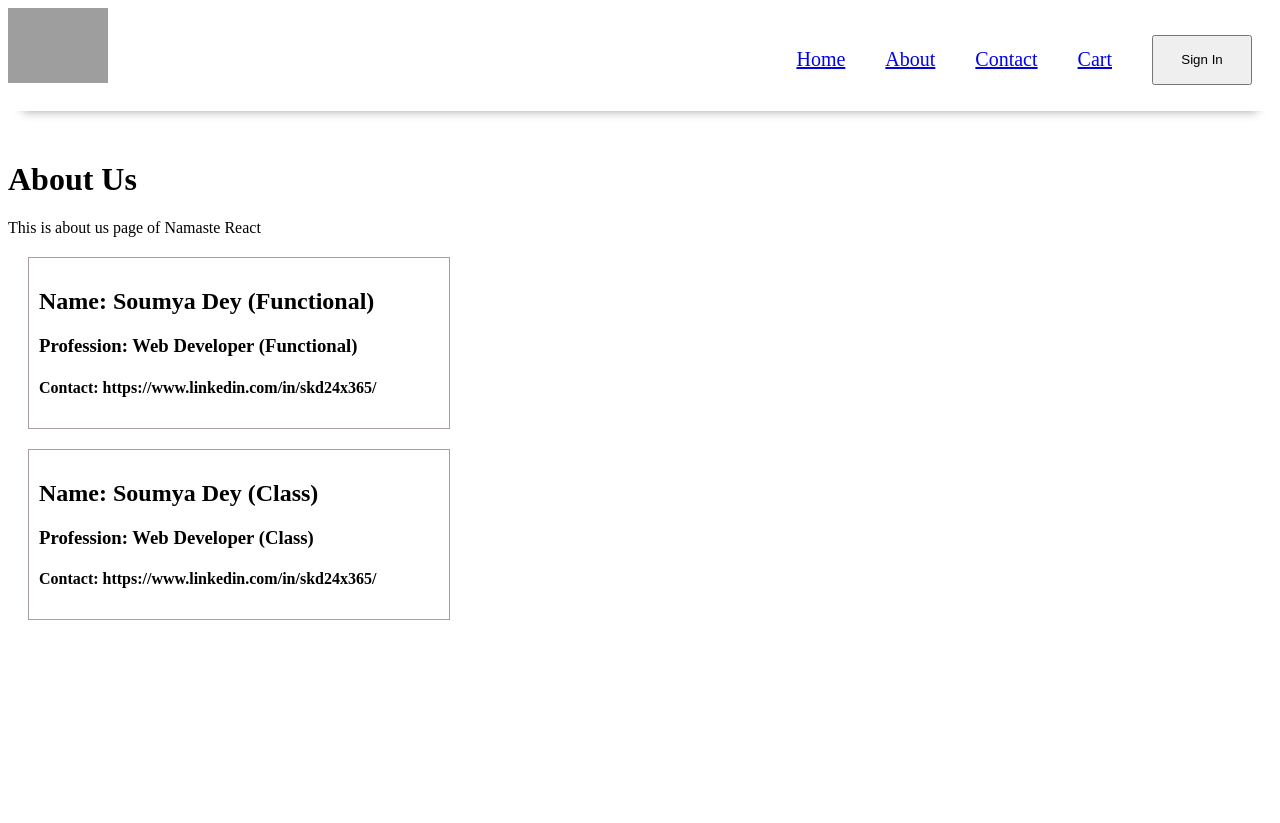
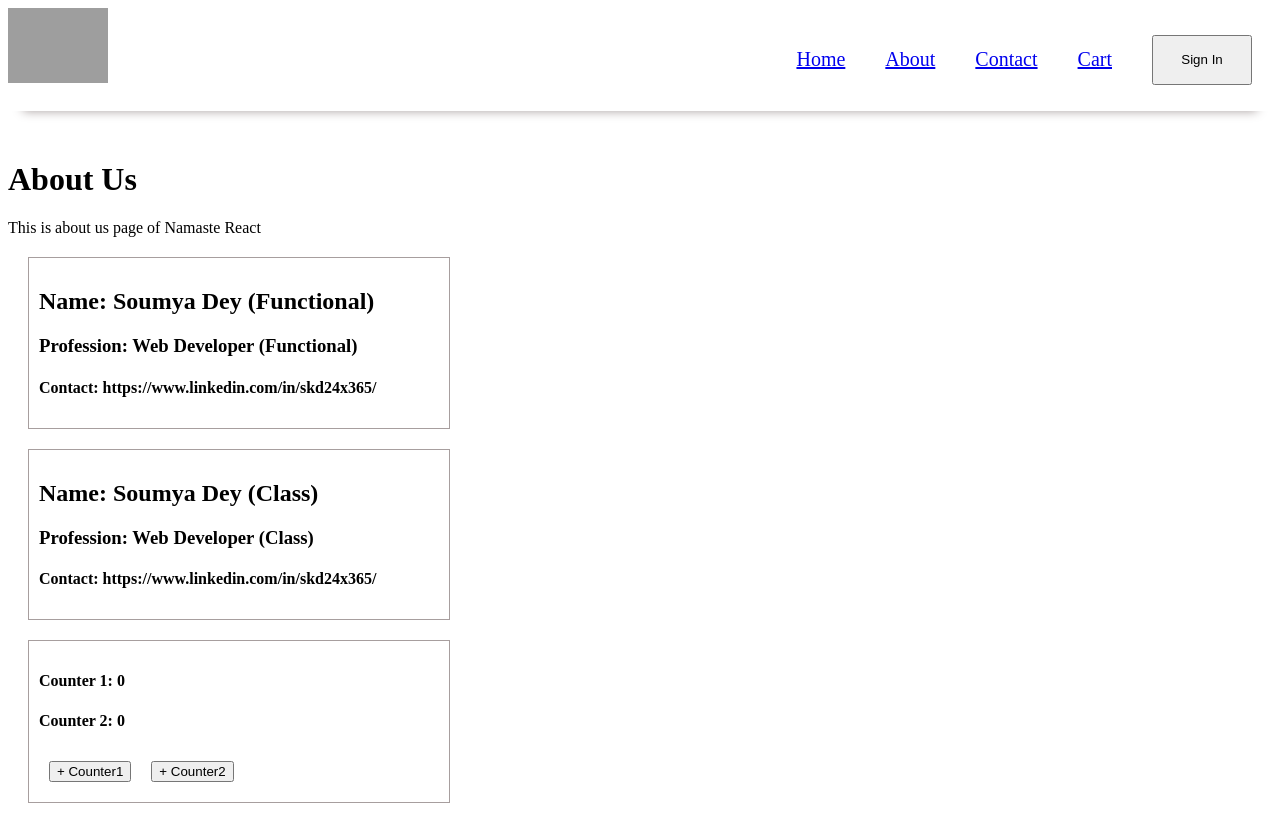
Before and after one commit to SoumyaDey1994/Foodify, a React (Vite) app: page /about in a window 1280 px wide. Before the commit the page ends 800 px from the top, so only its background shows below. Built offline with nearby package versions, Linux system fonts and the light colour scheme; grey boxes are pictures that could not be loaded.

Commit message:
Intro to setState in class component

```diff
--- a/src/components/RestaurantMenu.js
+++ b/src/components/RestaurantMenu.js
@@ -80,7 +80,7 @@ const RestaurantMenu = () => {
             {menuItem?.itemCards?.map((card) => (
               <div className="menuItemContainer">
                 <h4 style={{ width: "300px" }}>{card?.card?.info?.name}</h4>
-                <span>
+                <span style={{ paddingRight: "10px" }}>
                   <span>&#8377;</span>{" "}
                   {Math.floor(
                     (card?.card?.info?.price ||
--- a/src/components/User.js
+++ b/src/components/User.js
@@ -14,15 +14,45 @@ export const User = (props) => {
 export class UserClass extends React.Component {
   constructor(props) {
     super(props);
+    this.state = {
+      count: 0,
+      count2: 0,
+    };
   }
   render() {
     const { name, profession, contact } = this.props;
     return (
-      <div className="userCard">
-        <h2>Name: {name}</h2>
-        <h3>Profession: {profession}</h3>
-        <h4>Contact: {contact}</h4>
-      </div>
+      <>
+        <div className="userCard">
+          <h2>Name: {name}</h2>
+          <h3>Profession: {profession}</h3>
+          <h4>Contact: {contact}</h4>
+        </div>
+        <div className="userCard">
+          <h4>Counter 1: {this.state.count}</h4>
+          <h4>Counter 2: {this.state.count2}</h4>
+          <button
+            style={{ margin: "10px" }}
+            onClick={() =>
+              this.setState({
+                count: this.state.count + 1,
+              })
+            }
+          >
+            + Counter1
+          </button>
+          <button
+            style={{ margin: "10px" }}
+            onClick={() =>
+              this.setState({
+                count2: this.state.count2 + 1,
+              })
+            }
+          >
+            + Counter2
+          </button>
+        </div>
+      </>
     );
   }
 }
```
